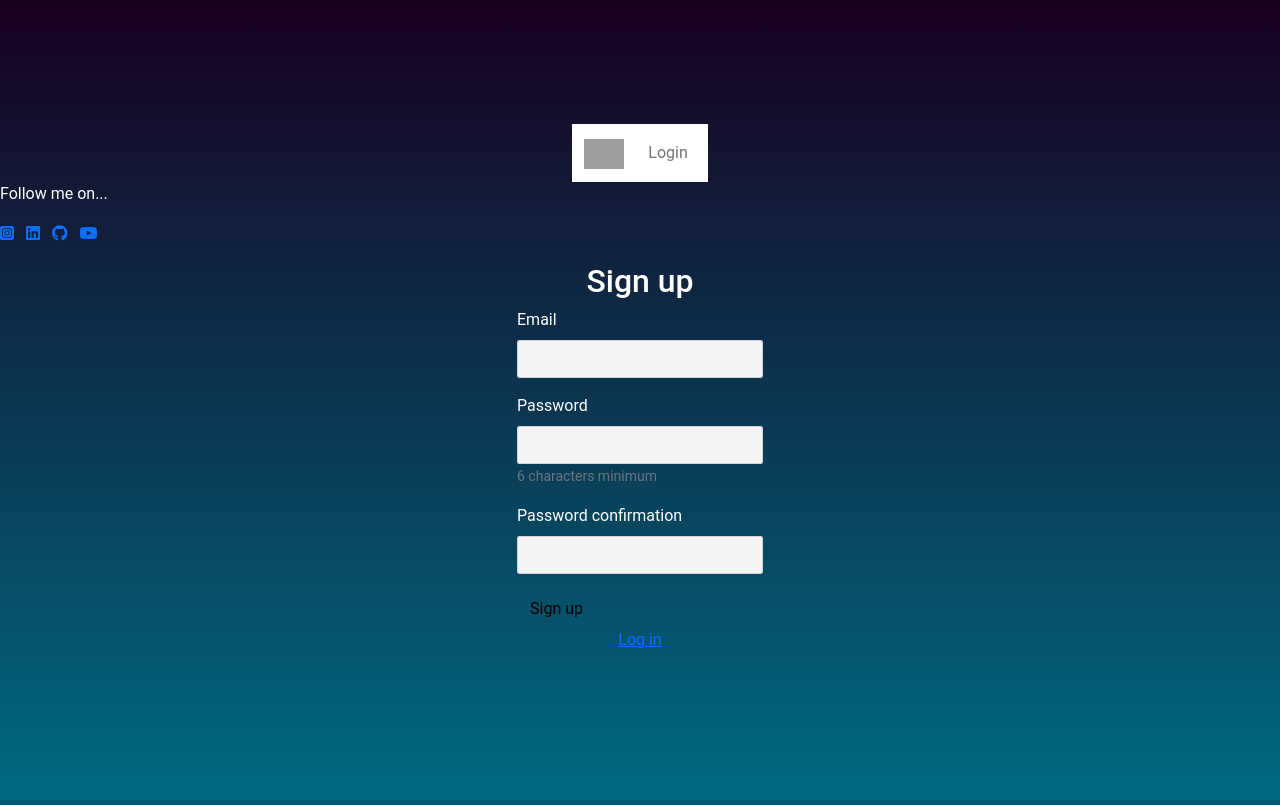
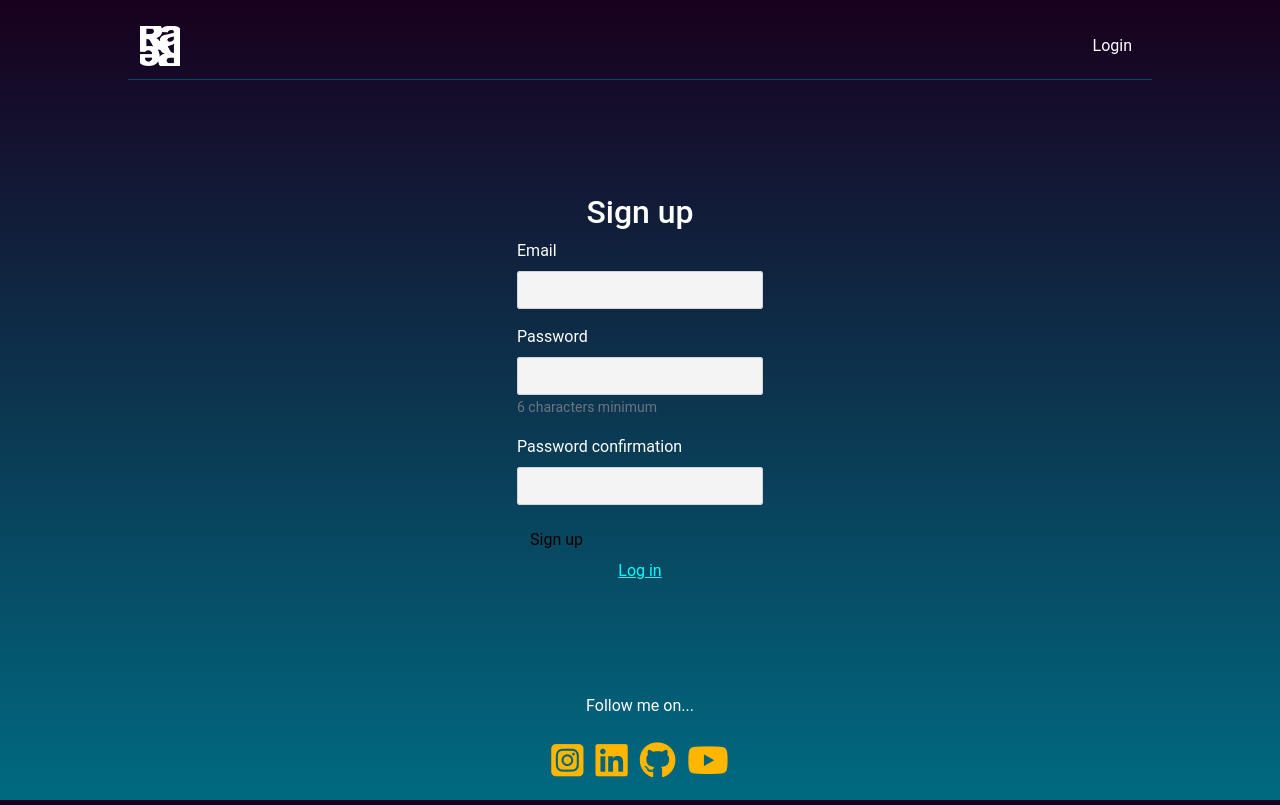
Before and after one commit to rreybaut/RARE_PORTFOLIO, a Rails app: page /users/sign_up in a window 1280 px wide. Run offline with Rails 7, Linux system fonts and the light colour scheme; style sheets or scripts are compiled from the project's sources; some libraries are stand-ins or nearby versions; grey boxes are pictures that could not be loaded.

Commit message:
navbar ok

```diff
--- a/app/assets/stylesheets/components/_navbar.scss
+++ b/app/assets/stylesheets/components/_navbar.scss
@@ -1,6 +1,14 @@
 .navbar-lewagon {
+  margin: 0 10vw;
+  position: absolute;
+  top: 1.6vh;
   justify-content: space-between;
-  background: white;
+  background: none;
+  width: -webkit-fill-available;
+  border-bottom: solid 1px #004766;
+  a {
+    color: $white;
+  }
 }
 
 .navbar-lewagon .navbar-collapse {
--- a/app/assets/stylesheets/components/_rarebox.scss
+++ b/app/assets/stylesheets/components/_rarebox.scss
@@ -1,3 +1,15 @@
 .footerbox {
   width: 100vw;
+  position: absolute;
+  bottom: -0.6vh;
+  display: flex;
+  flex-direction: column;
+  align-items: center;
+  a {
+    color: $yellow;
+    font-size: 2.3em;
+  }
+  a:hover {
+    color: $blue;
+  }
 }
--- a/app/assets/stylesheets/config/_colors.scss
+++ b/app/assets/stylesheets/config/_colors.scss
@@ -2,8 +2,8 @@
 
 // For example:
 $red: #FD1015;
-$blue: #0D6EFD;
-$yellow: #FFC65A;
+$blue: #00ffff;
+$yellow: #ffb600;
 $orange: #E67E22;
 $green: #1EDD88;
 $gray: #0E0000;
--- a/app/views/pages/home.html.erb
+++ b/app/views/pages/home.html.erb
@@ -1,2 +1,3 @@
-<h1>Pages#home</h1>
-<p>Find me in app/views/pages/home.html.erb</p>
+<h1>Monsieur RaRe</h1>
+<p>RAPHAEL REYBAUT DESIGN</p>
+<%= image_tag "CV_RReybaut_2022.pdf" %>
--- a/app/views/shared/_navbar.html.erb
+++ b/app/views/shared/_navbar.html.erb
@@ -1,7 +1,7 @@
 <div class="navbar navbar-expand-sm navbar-light navbar-lewagon">
   <div class="container-fluid">
     <%= link_to "#", class: "navbar-brand" do %>
-      <%= image_tag "https://raw.githubusercontent.com/lewagon/fullstack-images/master/uikit/logo.png" %>
+      <%= image_tag "filigrane_RR.png" %>
     <% end %>
 
     <button class="navbar-toggler" type="button" data-bs-toggle="collapse" data-bs-target="#navbarSupportedContent" aria-controls="navbarSupportedContent" aria-expanded="false" aria-label="Toggle navigation">
@@ -18,7 +18,7 @@
             <%= link_to "Messages", "#", class: "nav-link" %>
           </li>
           <li class="nav-item dropdown">
-            <%= image_tag "https://kitt.lewagon.com/placeholder/users/ssaunier", class: "avatar dropdown-toggle", id: "navbarDropdown", data: { bs_toggle: "dropdown" }, 'aria-haspopup': true, 'aria-expanded': false %>
+            <%= image_tag "rare_profil", class: "avatar dropdown-toggle", id: "navbarDropdown", data: { bs_toggle: "dropdown" }, 'aria-haspopup': true, 'aria-expanded': false %>
             <div class="dropdown-menu dropdown-menu-end" aria-labelledby="navbarDropdown">
               <%= link_to "Action", "#", class: "dropdown-item" %>
               <%= link_to "Another action", "#", class: "dropdown-item" %>
```
Also changed, not shown: app/assets/images/filigrane_RR.png (added), app/assets/images/rare_profil.png (added), 1 other file.
